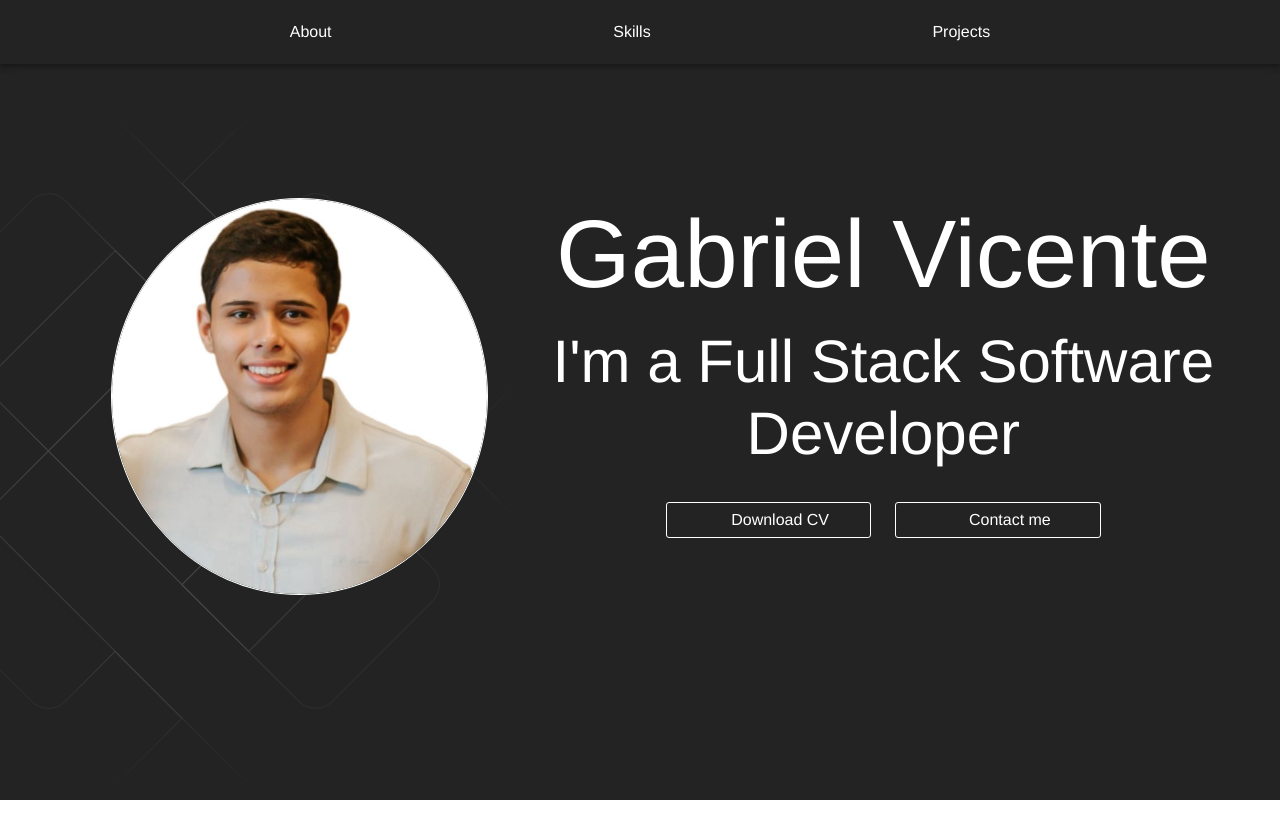
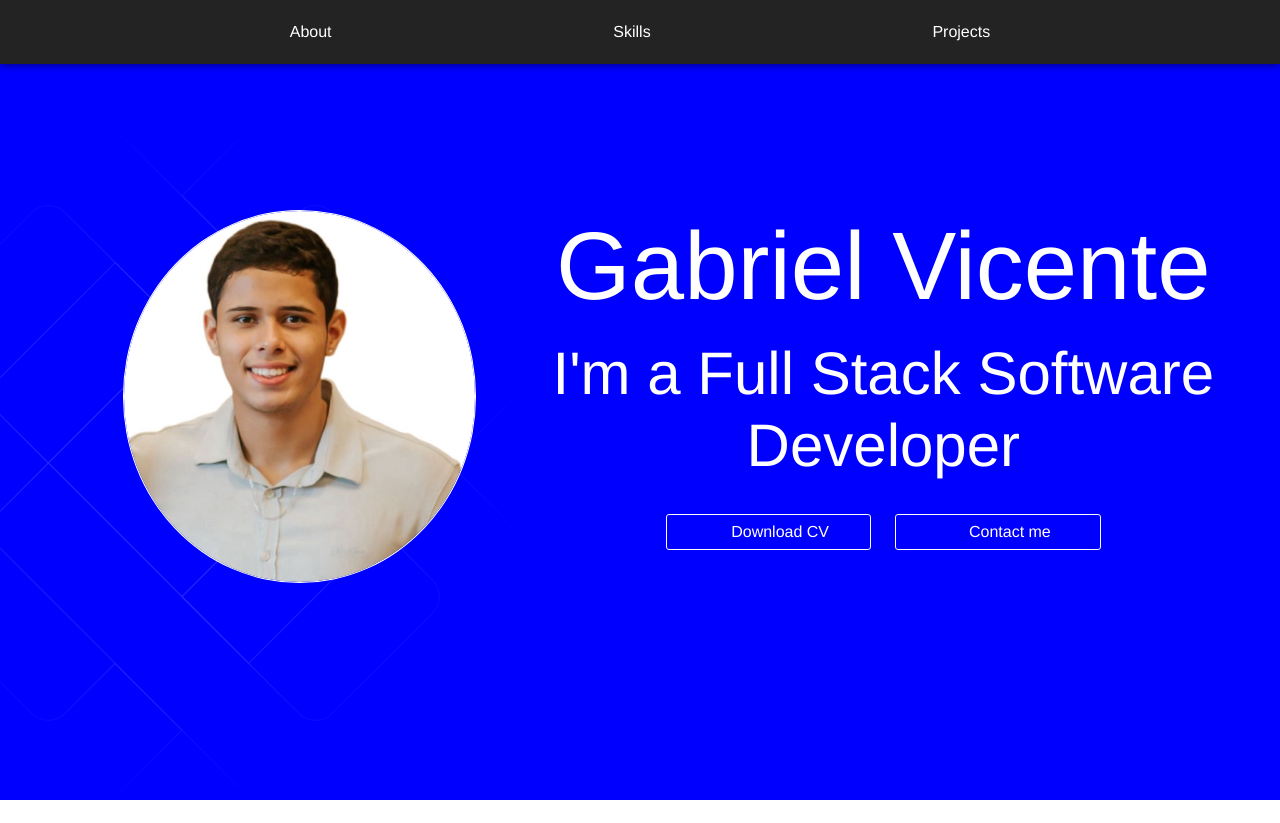
Before and after one commit to gabrielvicente1/my-portfolio, a React (Vite) app: page / in a window 1280 px wide. Built offline with nearby package versions, Linux system fonts and the light colour scheme; some icons are missing.

Commit message:
fix: Herro compenents UI

```diff
--- a/src/pages/Home/sections/Hero/Hero.tsx
+++ b/src/pages/Home/sections/Hero/Hero.tsx
@@ -12,10 +12,19 @@ const Hero = () => {
         height: '100vh',
         display: 'flex',
         alignItems: 'center',
+        [theme.breakpoints.up('xs')]: { // <= mobile
+            backgroundColor: 'red',
+            paddingTop: '100px'
+        },
+        [theme.breakpoints.up('md')]: { // >= mobile
+            backgroundColor: 'blue',
+            paddingTop: '0'
+        },
     }))
 
+
     const StyledImg = styled("img")(({theme}) => ({
-        width: "80%",
+        width: "75%",
         borderRadius: "50%",
         border: `1px solid ${theme.palette.primary.contrastText}`
     }))
```
